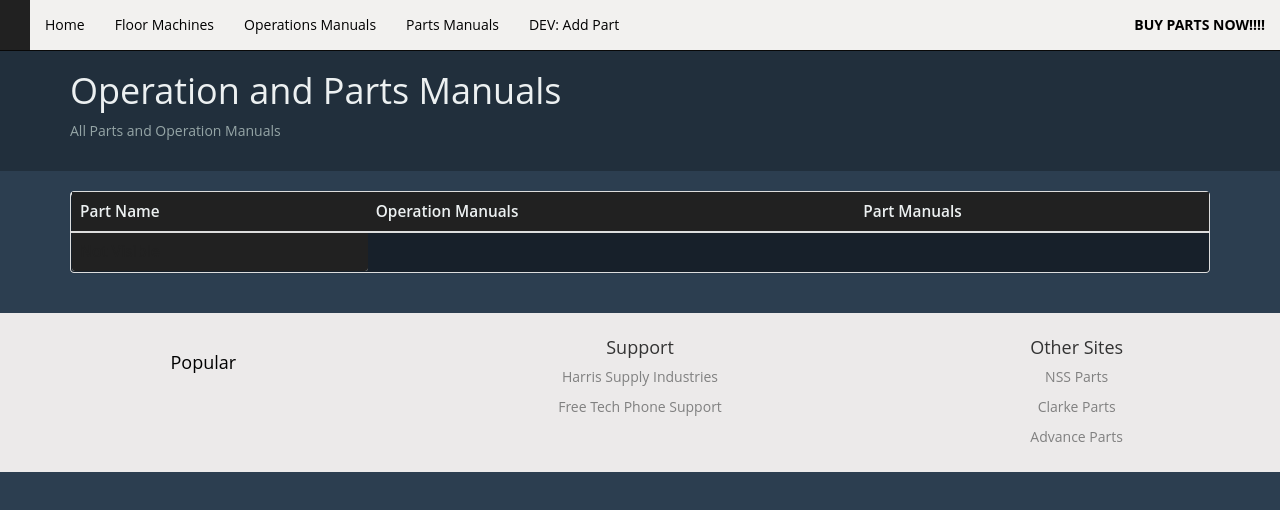
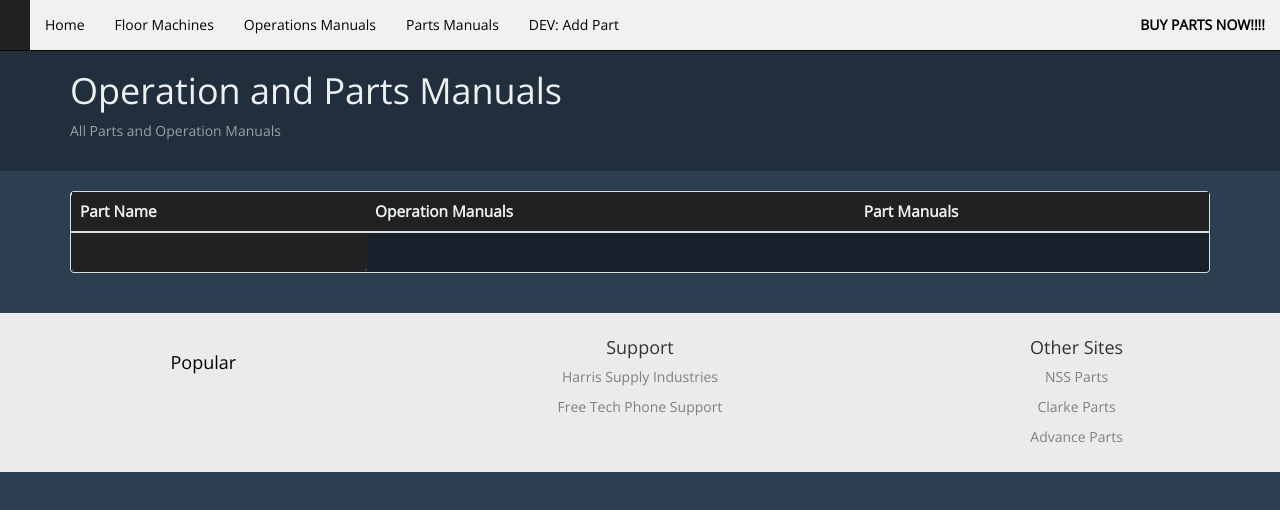
Before and after one commit to HSI-Joe/TemplateSite, a website: page Public/HTML/allparts.html in a window 1280 px wide. Drawn offline with nearby package versions, Linux system fonts and the light colour scheme; no server answers.

Commit message:
Updated font to match on all pages

```diff
--- a/Public/HTML/allparts.html
+++ b/Public/HTML/allparts.html
@@ -13,7 +13,7 @@
     <script src="https://ajax.googleapis.com/ajax/libs/jquery/3.2.1/jquery.min.js"></script>
     <script src="https://maxcdn.bootstrapcdn.com/bootstrap/3.3.7/js/bootstrap.min.js"></script>
     <script src="https://ajax.googleapis.com/ajax/libs/angularjs/1.6.4/angular.min.js"></script>
-    <link rel="stylesheet" type="text/css" href="http://fonts.googleapis.com/css?family=Lato">
+    <link href="https://fonts.googleapis.com/css?family=Open+Sans:300" rel="stylesheet">
     <script src="../javascript/core.js"></script>
   </head>
   <body ng-controller="dataController" class="page-body">
```
Also changed, not shown: Public/HTML/operationManuals.html (+1 -1 lines), Public/HTML/partManuals.html (+1 -1 lines).
